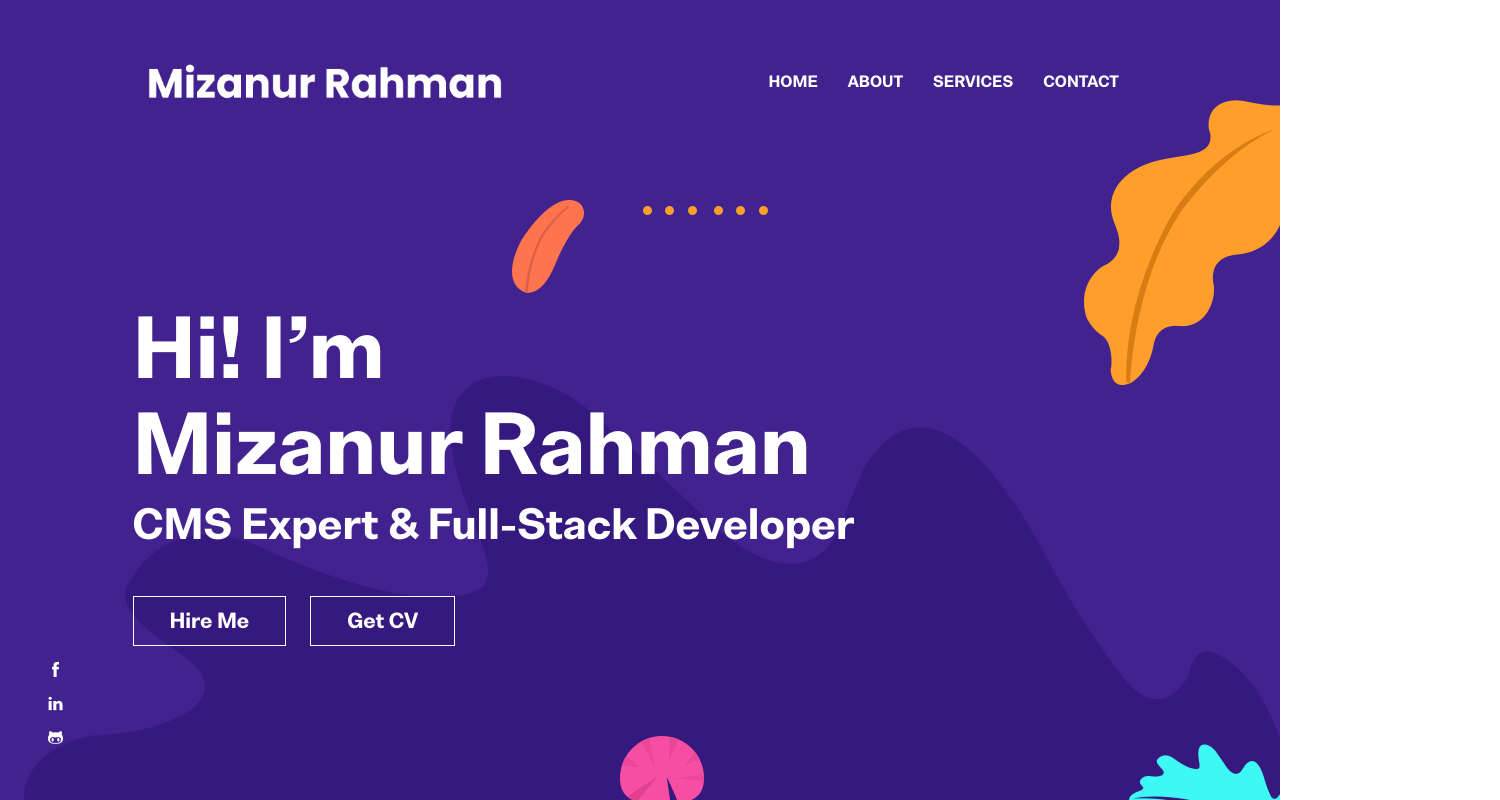
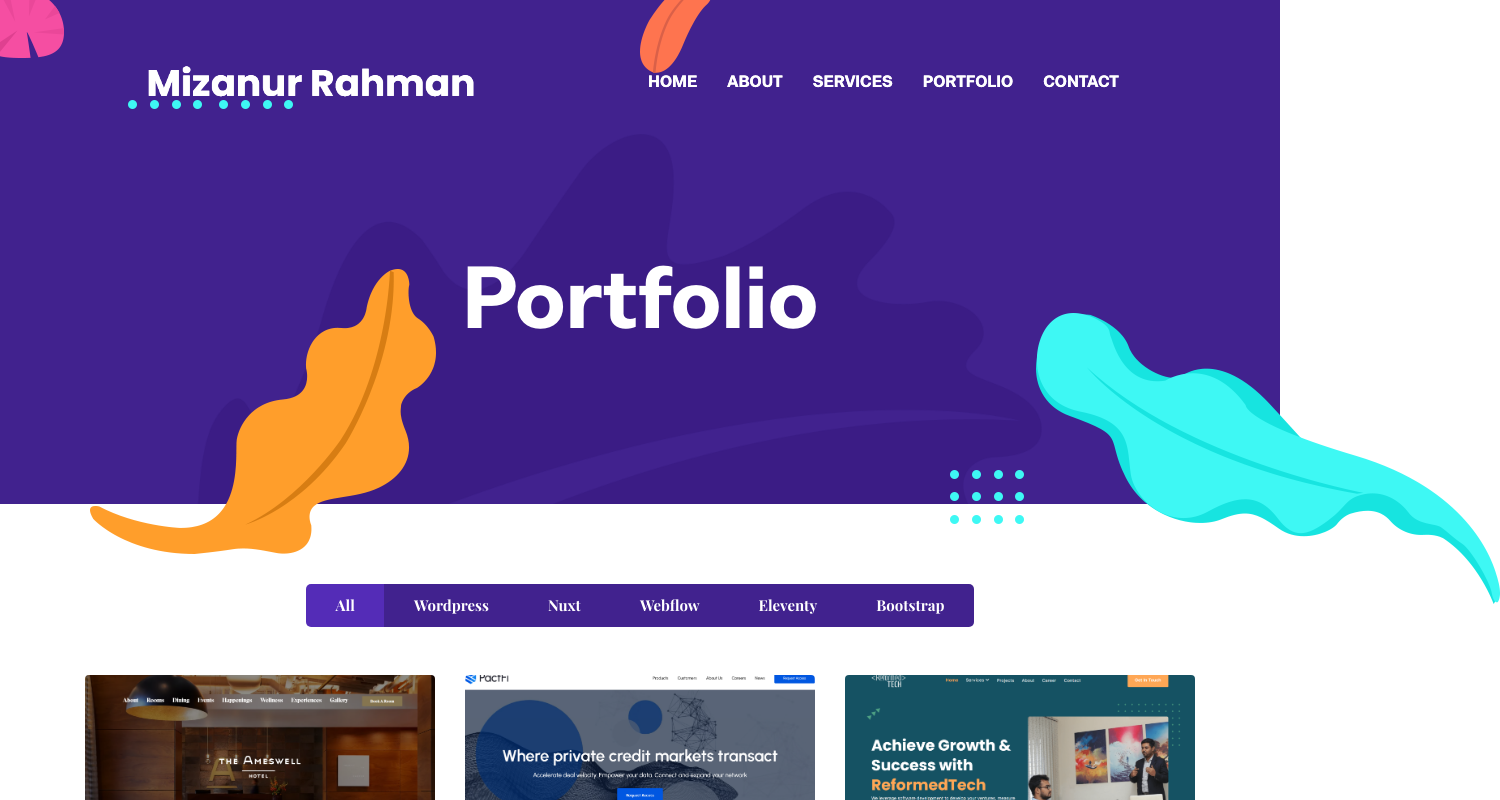
Before and after one commit to mdrobin45/mizanur-portfolio-nuxtjs, a Nuxt app: page /portfolio in a window 1280 px wide. Shown: the top 800 px of the page, 1500 px wide, since content can reach past the window. Built offline with nearby package versions, Linux system fonts and the light colour scheme.

Commit message:
router change

```diff
--- a/components/Header/Header.vue
+++ b/components/Header/Header.vue
@@ -1,9 +1,9 @@
 <template>
   <header class="navigation fixed-top">
     <nav class="navbar navbar-expand-lg navbar-dark">
-      <a class="navbar-brand font-tertiary h3" href="index.html"
+      <NuxtLink class="navbar-brand font-tertiary h3" href="/"
         ><img class="img-logo" src="~/assets/images/logo.png" alt="Myself"
-      /></a>
+      /></NuxtLink>
       <button
         class="navbar-toggler"
         type="button"
@@ -19,19 +19,19 @@
       <div class="collapse navbar-collapse text-center" id="navigation">
         <ul class="navbar-nav ml-auto">
           <li class="nav-item active">
-            <a class="nav-link" href="#">Home</a>
+            <NuxtLink class="nav-link" to="/">Home</NuxtLink>
           </li>
           <li class="nav-item">
-            <a class="nav-link" href="#about">about</a>
+            <NuxtLink class="nav-link" to="/#about">about</NuxtLink>
           </li>
           <li class="nav-item">
-            <a class="nav-link" href="#services">Services</a>
+            <NuxtLink class="nav-link" to="/#services">Services</NuxtLink>
           </li>
-          <!-- <li class="nav-item">
-            <NuxtPage class="nav-link" to="/portfolio">Portfolio</NuxtPage>
-          </li> -->
           <li class="nav-item">
-            <a class="nav-link" href="#contact">Contact</a>
+            <NuxtLink class="nav-link" to="/portfolio">Portfolio</NuxtLink>
+          </li>
+          <li class="nav-item">
+            <NuxtLink class="nav-link" to="/#contact">Contact</NuxtLink>
           </li>
         </ul>
       </div>
--- a/nuxt.config.ts
+++ b/nuxt.config.ts
@@ -54,7 +54,7 @@ export default defineNuxtConfig({
         },
       ],
       script: [
-        { src: "/jQuery/jquery.min.js" },
+        // { src: "/jQuery/jquery.min.js" },
         { src: "/js/bootstrap.min.js" },
         { src: "/slick/slick.min.js" },
         { src: "/shuffle/shuffle.min.js" },
--- a/pages/portfolio.vue
+++ b/pages/portfolio.vue
@@ -3,7 +3,6 @@
     <NuxtLayout>
       <PortfolioBanner />
       <PortfolioArchive />
-      <PortfolioCheckout />
     </NuxtLayout>
   </div>
 </template>
```
Also changed, not shown: layouts/default.vue (+5 -6 lines), pages/index.vue (renamed from app.vue).
